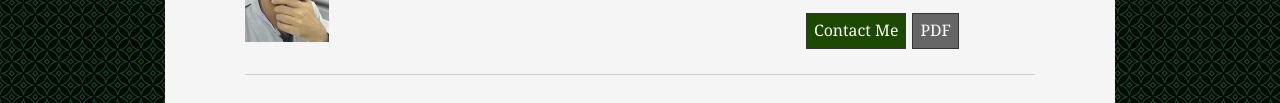
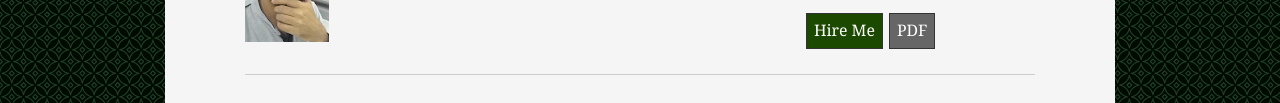
Before and after one commit to emuvi/emuvi.github.io, a plain HTML site: page index.html in a window 1280 px wide. Shown: the part 209-312 px from the top of the page. Drawn offline with Linux system fonts and the light colour scheme.

Commit message:
prototype development

```diff
--- a/index.html
+++ b/index.html
@@ -1,5 +1,7 @@
-<!DOCTYPE html PUBLIC "-//W3C//DTD XHTML 1.0 Strict//EN" "http://www.w3.org/TR/xhtml1/DTD/xhtml1-strict.dtd">
+<!DOCTYPE html
+  PUBLIC "-//W3C//DTD XHTML 1.0 Strict//EN" "http://www.w3.org/TR/xhtml1/DTD/xhtml1-strict.dtd">
 <html>
+
 <head>
   <title>Éverton M. Vieira | Software Engineer and Free Thinker</title>
   <meta http-equiv="content-type" content="text/html; charset=utf-8" />
@@ -9,7 +11,9 @@
 
   <link rel="stylesheet" type="text/css" href="reset-fonts-grids.css" media="all" />
   <link rel="stylesheet" type="text/css" href="resume.css" media="all" />
+  <link rel="shortcut icon" href="favicon.ico" />
 </head>
+
 <body>
   <div id="doc2" class="yui-t7">
     <div id="inner">
@@ -27,14 +31,12 @@
                 <a href="mailto:everton.muvi@gmail.com">everton.muvi@gmail.com</a>
               </h3>
               <h3>
-                  <a href="https://everton-muvi.blogspot.com/"
-                    >everton-muvi.blogspot.com</a
-                  >
+                <a href="https://everton-muvi.blogspot.com/">everton-muvi.blogspot.com</a>
               </h3>
               <h4><code>{$\./+(:<->;)%|,[]...=}</code></h4>
               <h3>
-                  <a id="hire" class="btn" href="#">Contact Me</a
-                  ><a class="btn" href="#">PDF</a>
+                <a id="hire" class="btn" href="#">Hire Me</a><a class="btn"
+                  href="#">PDF</a>
               </h3>
             </div>
             <!--// .contact-info -->
@@ -253,4 +255,5 @@
   </div>
   <!--// doc -->
 </body>
+
 </html>
--- a/resume.css
+++ b/resume.css
@@ -133,7 +133,7 @@ a#hire {
   background-color: #1c4900;
 }
 a#hire:hover {
-  background: #222;
+  background: #327e00;
   font-style: normal;
 }
 
```
Also changed, not shown: favicon.ico (added). Lines whose indentation alone changed are shown as unchanged.
